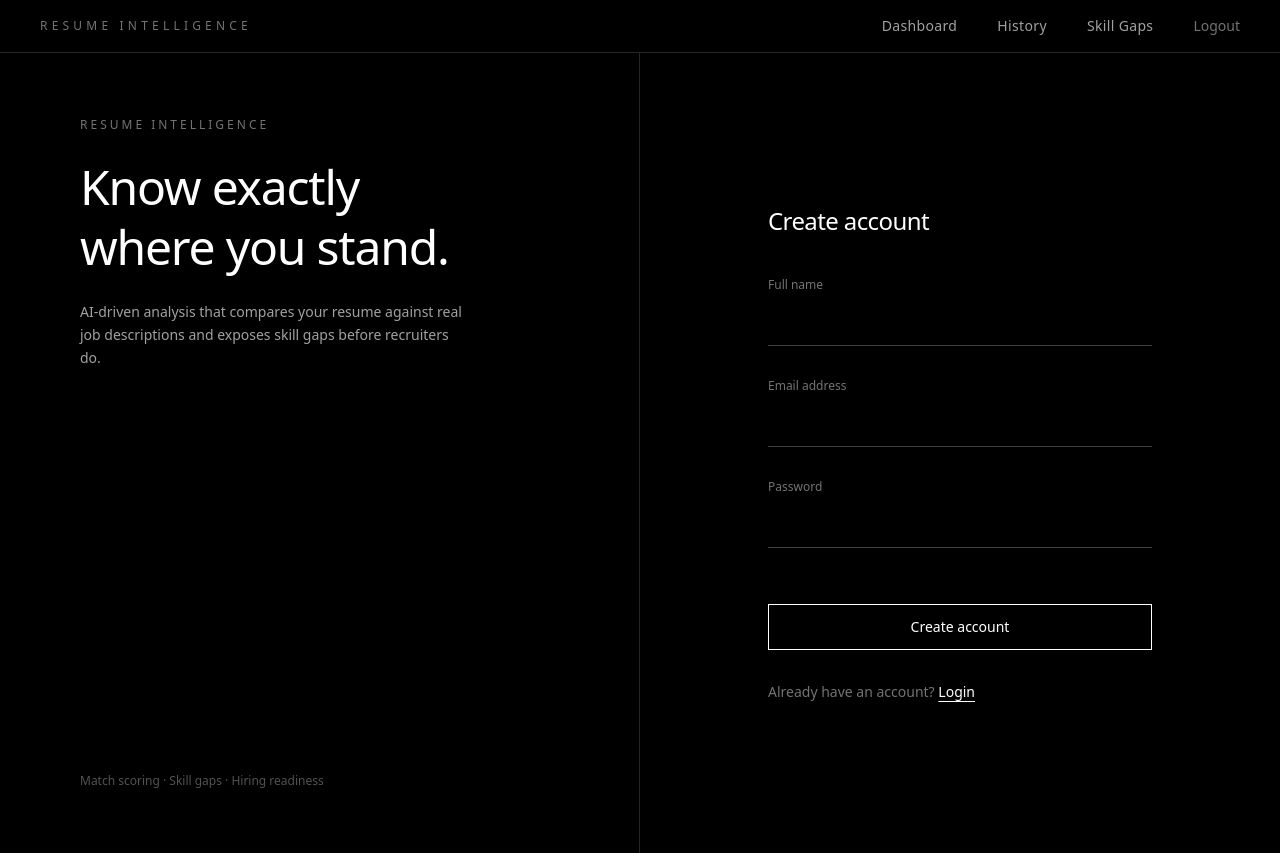
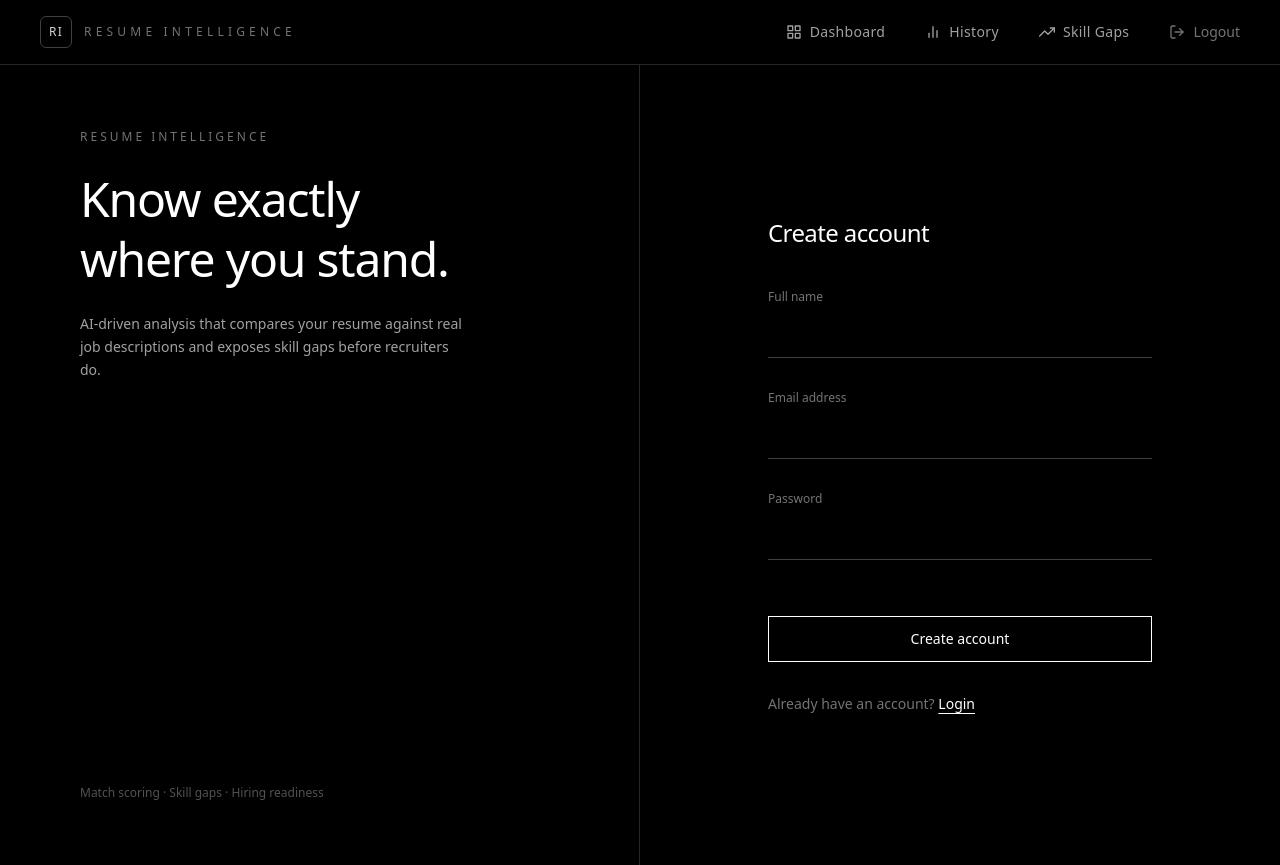
Before and after one commit to Rahinmon2903/ai-job-intel-frontend, a React (Vite) app: page / in a window 1280 px wide. Built offline with nearby package versions, Linux system fonts and the light colour scheme.

Commit message:
navbar upadted with react icons

```diff
--- a/package.json
+++ b/package.json
@@ -14,6 +14,7 @@
     "axios": "^1.13.2",
     "react": "^19.2.0",
     "react-dom": "^19.2.0",
+    "react-icons": "^5.5.0",
     "react-router-dom": "^7.12.0",
     "react-toastify": "^11.0.5",
     "recharts": "^3.7.0",
--- a/src/components/NavBar.jsx
+++ b/src/components/NavBar.jsx
@@ -1,4 +1,10 @@
 import { NavLink, useNavigate } from "react-router-dom";
+import {
+  FiGrid,
+  FiBarChart2,
+  FiTrendingUp,
+  FiLogOut
+} from "react-icons/fi";
 
 export default function Navbar() {
   const navigate = useNavigate();
@@ -9,7 +15,7 @@ export default function Navbar() {
   };
 
   const linkClass = ({ isActive }) =>
-    `text-sm tracking-wide transition ${
+    `flex items-center gap-2 text-sm tracking-wide transition ${
       isActive
         ? "text-white"
         : "text-neutral-400 hover:text-neutral-200"
@@ -19,30 +25,40 @@ export default function Navbar() {
     <nav className="w-full border-b border-neutral-800 bg-black">
       <div className="flex items-center justify-between px-10 py-4">
         {/* BRAND */}
-        <div className="flex items-center gap-4">
-          <div className="text-xs tracking-[0.35em] text-neutral-500 uppercase">
+        <div className="flex items-center gap-3">
+          <div className="w-8 h-8 rounded-md border border-neutral-700
+                          flex items-center justify-center text-xs
+                          tracking-widest text-neutral-300">
+            RI
+          </div>
+          <span className="text-xs tracking-[0.35em] text-neutral-500 uppercase">
             Resume Intelligence
-          </div>
+          </span>
         </div>
 
         {/* LINKS */}
         <div className="flex items-center gap-10">
           <NavLink to="/dashboard" className={linkClass}>
+            <FiGrid size={16} />
             Dashboard
           </NavLink>
 
           <NavLink to="/history" className={linkClass}>
+            <FiBarChart2 size={16} />
             History
           </NavLink>
 
           <NavLink to="/skills" className={linkClass}>
+            <FiTrendingUp size={16} />
             Skill Gaps
           </NavLink>
 
           <button
             onClick={logout}
-            className="text-sm text-neutral-500 hover:text-red-400 transition"
+            className="flex items-center gap-2 text-sm
+                       text-neutral-500 hover:text-red-400 transition"
           >
+            <FiLogOut size={16} />
             Logout
           </button>
         </div>
```
Also changed, not shown: 1 other file (tests, documents, lock files or other folders).
